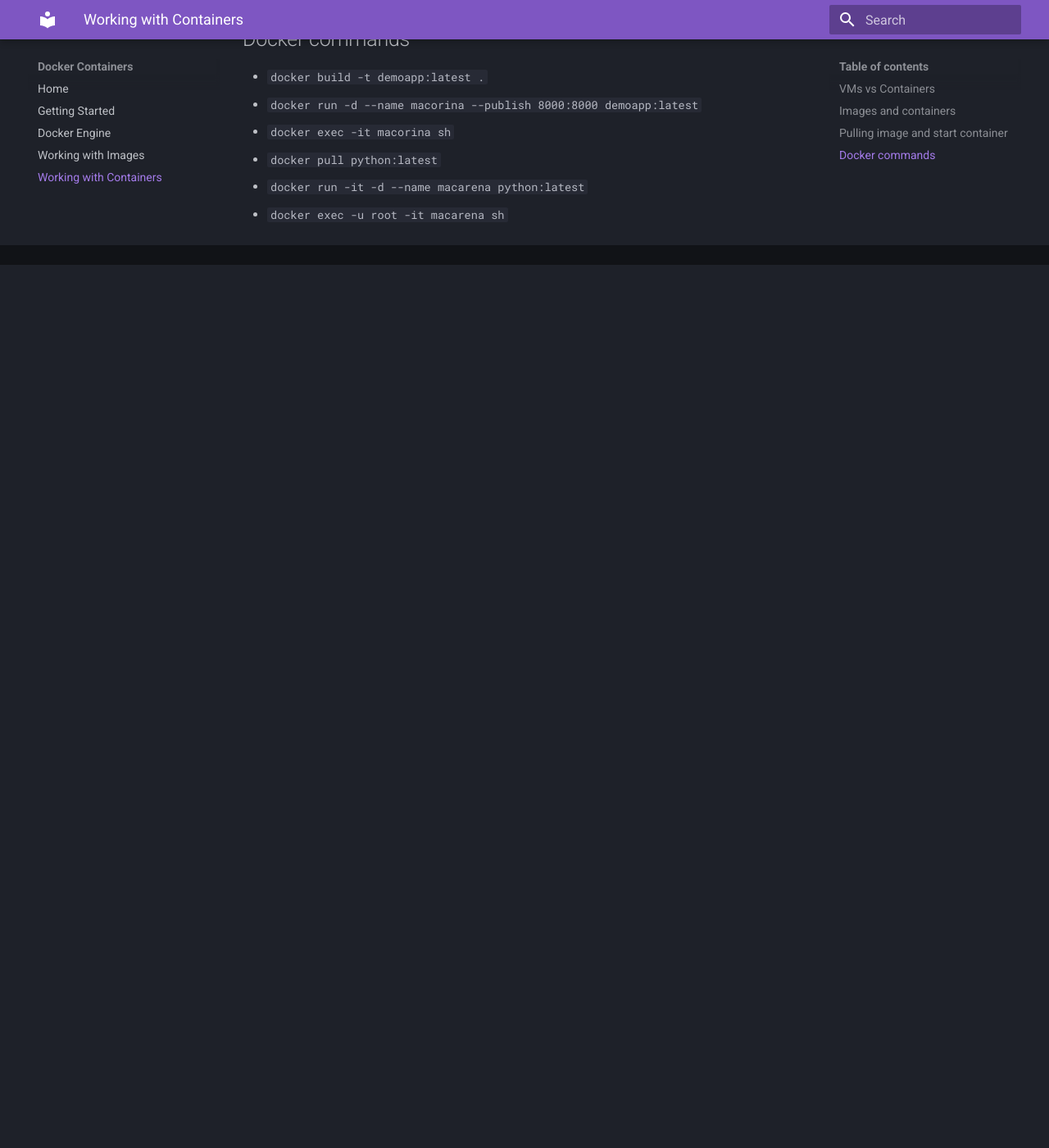
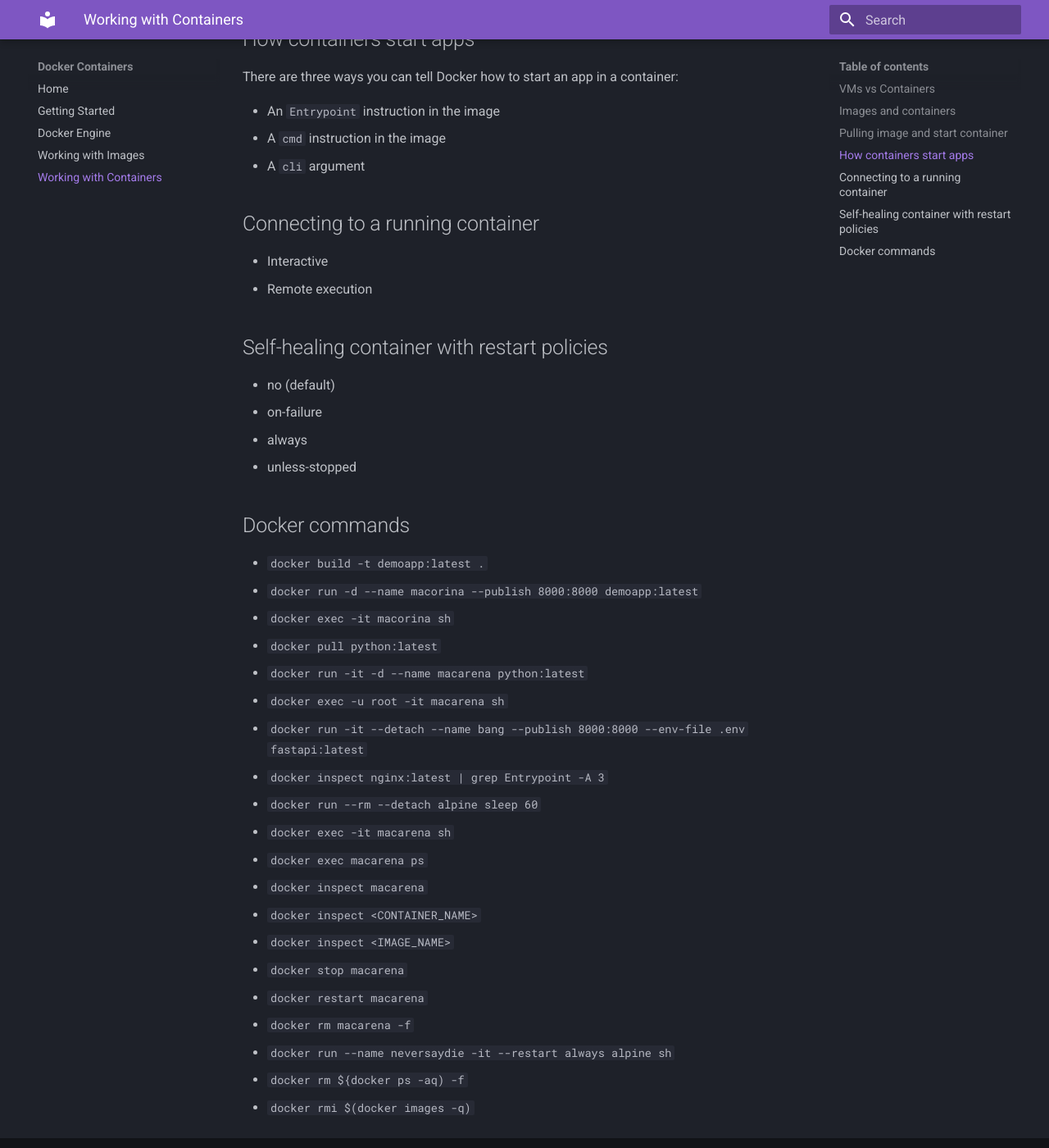
Before and after one commit to janobourian/docker-containers, an MkDocs documentation site: the page built from docs/working-with-containers.md, in a window 1280 px wide and 1400 px high, scrolled down 1454 px. Shown: the whole window at 82% size. Built offline with MkDocs 1.6.1 and Material for MkDocs 9.7.7, drawn with Linux system fonts in a browser that asks for light colours; before the commit the page ends 1777 px from its top, so only the background shows below that.

Commit message:
add: working with Docker containers

````diff
--- a/docs/working-with-containers.md
+++ b/docs/working-with-containers.md
@@ -21,6 +21,26 @@
 cd /usr/share/nginx/html
 ```
 
+## How containers start apps
+
+There are three ways you can tell Docker how to start an app in a container:
+
+* An `Entrypoint` instruction in the image
+* A `cmd` instruction in the image
+* A `cli` argument
+
+## Connecting to a running container
+
+* Interactive
+* Remote execution
+
+## Self-healing container with restart policies
+
+* no (default)
+* on-failure
+* always
+* unless-stopped
+
 ## Docker commands
 
 * `docker build -t demoapp:latest .`
@@ -29,3 +49,17 @@
 * `docker pull python:latest`
 * `docker run -it -d --name macarena python:latest`
 * `docker exec -u root -it macarena sh`
+* `docker run -it --detach --name bang --publish 8000:8000 --env-file .env fastapi:latest`
+* `docker inspect nginx:latest | grep Entrypoint -A 3`
+* `docker run --rm --detach alpine sleep 60`
+* `docker exec -it macarena sh`
+* `docker exec macarena ps`
+* `docker inspect macarena`
+* `docker inspect <CONTAINER_NAME>`
+* `docker inspect <IMAGE_NAME>`
+* `docker stop macarena`
+* `docker restart macarena`
+* `docker rm macarena -f`
+* `docker run --name neversaydie -it --restart always alpine sh`
+* `docker rm ${docker ps -aq) -f`
+* `docker rmi $(docker images -q)`
````
